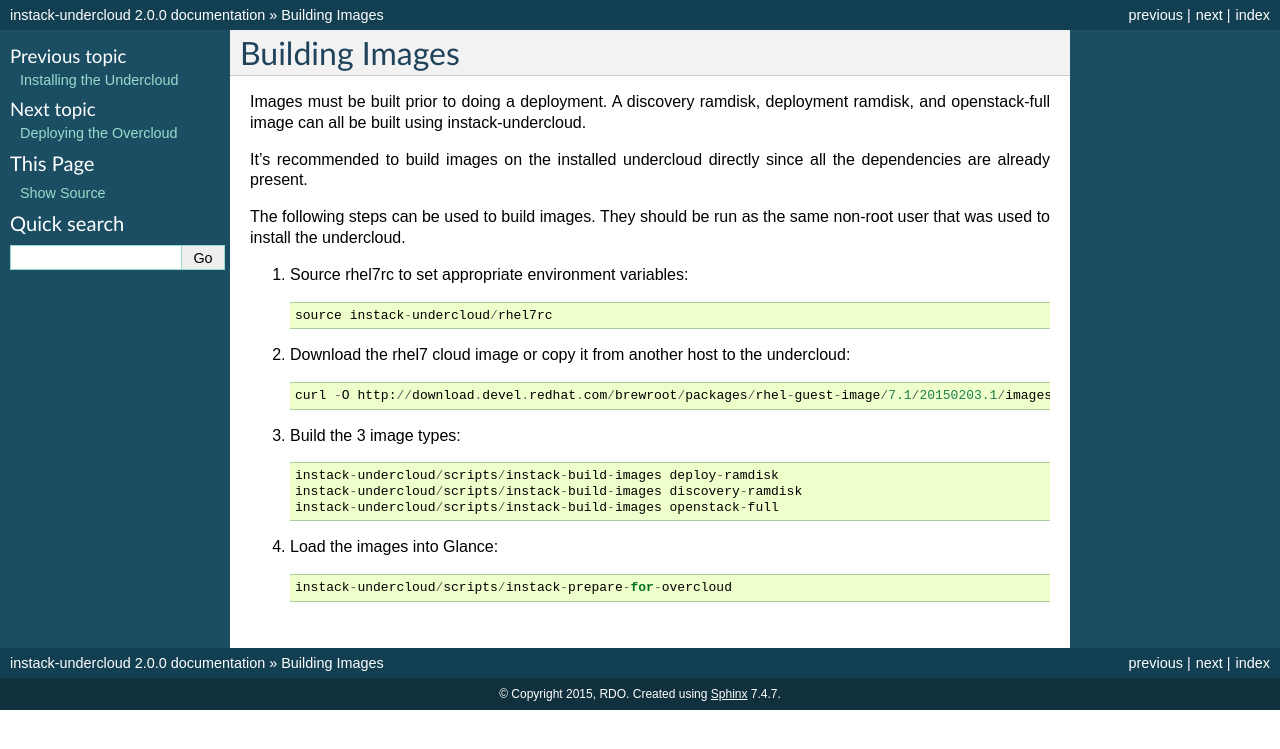
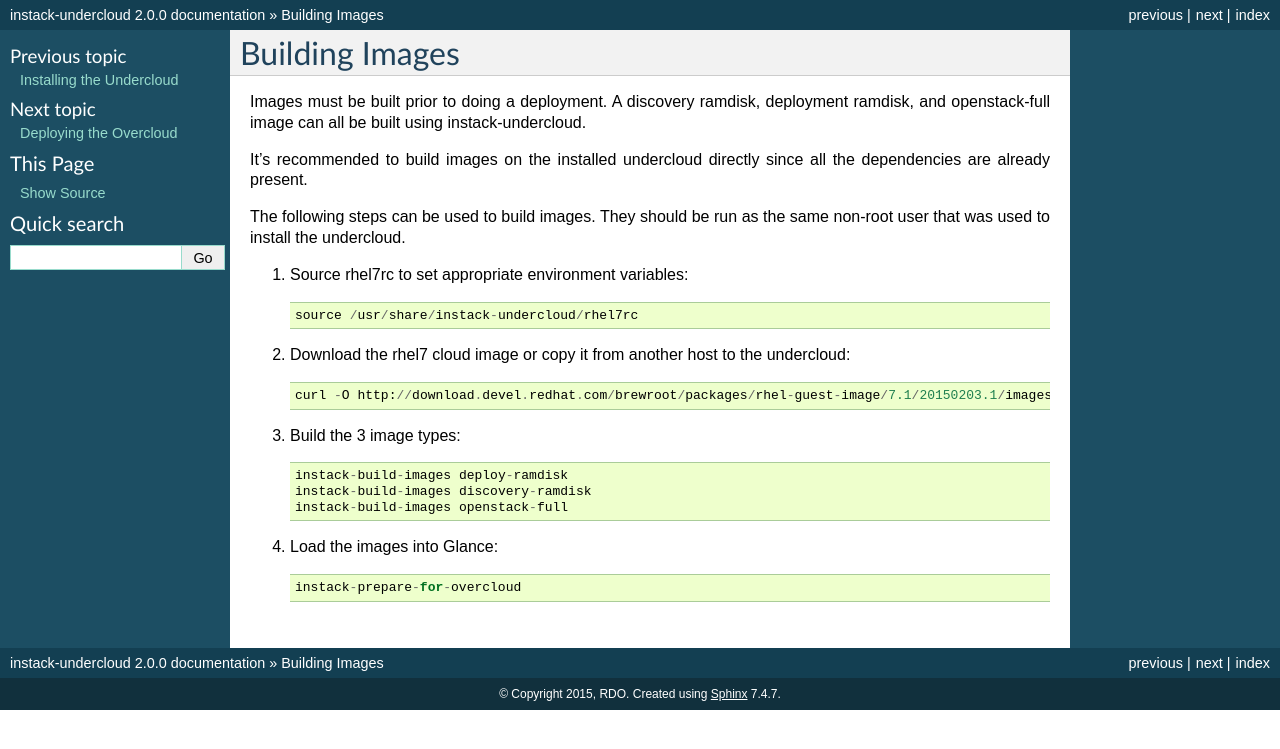
Before and after one commit to openstack-archive/instack-undercloud, a Sphinx documentation site: the page built from doc/source/build-images.rst, in a window 1280 px wide. Shown: the top 749 px of the page. Built offline with Sphinx 7.4.7, drawn with Linux system fonts in a browser that asks for light colours.

Commit message:
Install intack-undercloud from packages
Updates documentation to install instack-undercloud from packages
instead of using the git clone.

A change was needed to instack-virt-setup for setting some needed
environment variables, and a change was needed to rhel7rc to be smarter
about setting up $ELEMENTS_PATH.

Change-Id: Iad8548713250907d62856cfa7e999bee6c8e6eac

```diff
--- a/doc/source/baremetal-setup.rst
+++ b/doc/source/baremetal-setup.rst
@@ -77,7 +77,7 @@ Setting Up The Undercloud Machine
 
 #. Copy the sample instack answers file to the home directory::
 
-    cp instack-undercloud/instack.answers.sample ~/instack.answers
+    cp /usr/share/instack-undercloud/instack.answers.sample ~/instack.answers
 
 #. Edit the ``instack.answers`` file appropriately.
 
--- a/doc/source/build-images.rst
+++ b/doc/source/build-images.rst
@@ -13,7 +13,7 @@ non-root user that was used to install the undercloud.
 
 #. Source rhel7rc to set appropriate environment variables::
 
-    source instack-undercloud/rhel7rc
+    source /usr/share/instack-undercloud/rhel7rc
 
 #. Download the rhel7 cloud image or copy it from another host to the
    undercloud::
@@ -22,10 +22,10 @@ non-root user that was used to install the undercloud.
 
 #. Build the 3 image types::
 
-    instack-undercloud/scripts/instack-build-images deploy-ramdisk
-    instack-undercloud/scripts/instack-build-images discovery-ramdisk
-    instack-undercloud/scripts/instack-build-images openstack-full
+    instack-build-images deploy-ramdisk
+    instack-build-images discovery-ramdisk
+    instack-build-images openstack-full
 
 #. Load the images into Glance::
 
-    instack-undercloud/scripts/instack-prepare-for-overcloud
+    instack-prepare-for-overcloud
```
Also changed, not shown: doc/source/deploy-overcloud.rst (+5 -5 lines), doc/source/install-undercloud.rst (+6 -2 lines), doc/source/virt-setup.rst (+6 -3 lines), 4 other files.
